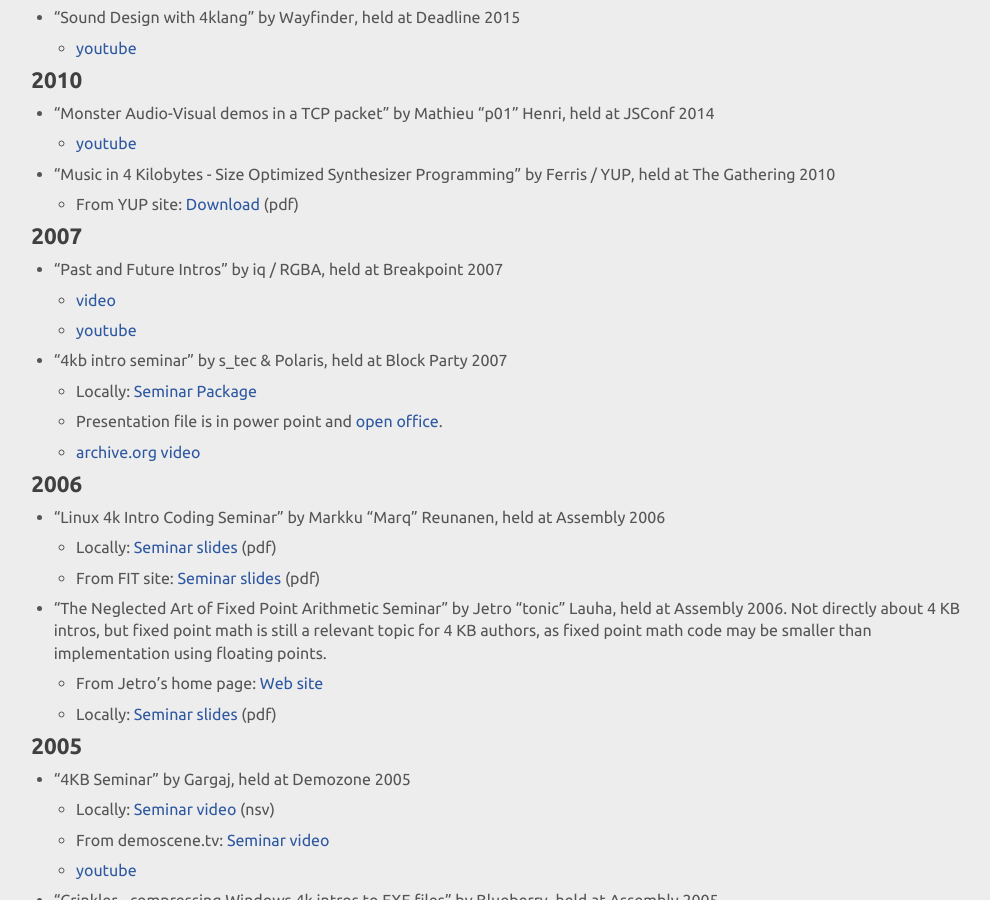
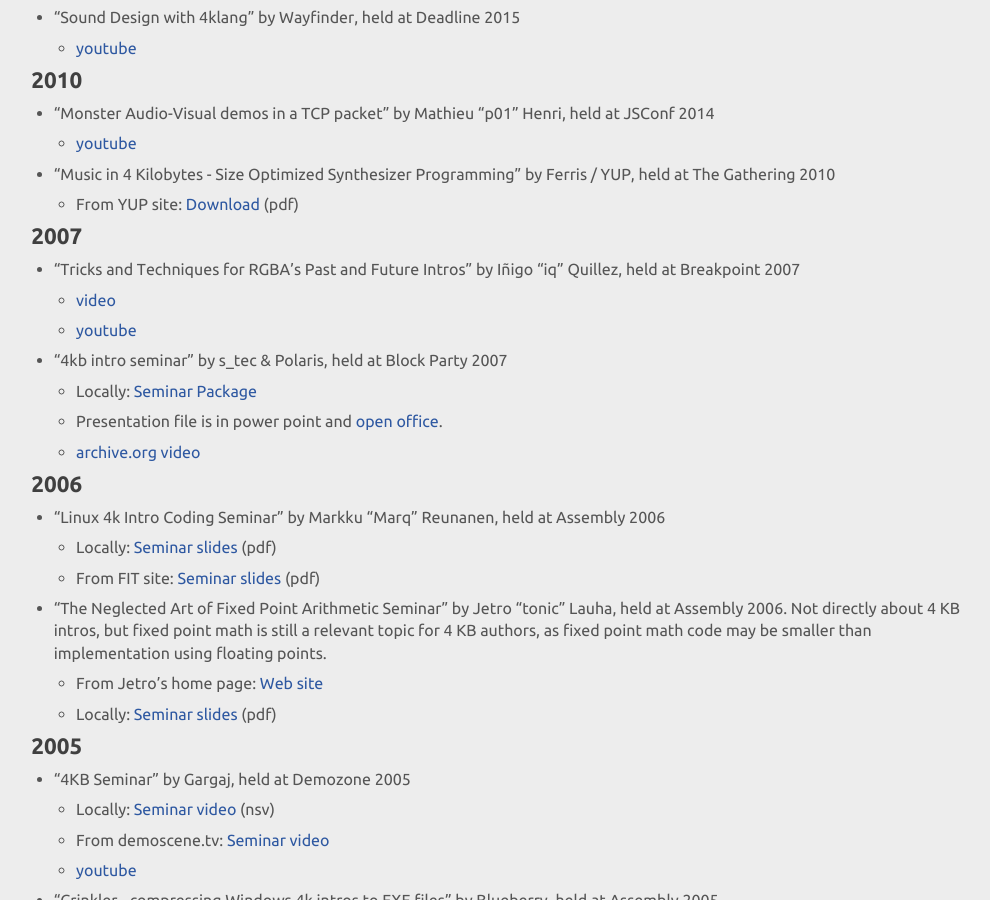
Before and after one commit to in4k/in4k.github.io, a Jekyll site: the page built from wiki/seminars.markdown, in a window 1280 px wide and 900 px high, scrolled down 403 px. Shown: the whole window, without its empty margins (138-1128 px from the left). Built offline with Jekyll 4.4.1, drawn with Linux system fonts in a browser that asks for light colours.

Commit message:
Update seminars.markdown

```diff
--- a/wiki/seminars.markdown
+++ b/wiki/seminars.markdown
@@ -26,7 +26,7 @@
     * From YUP site: [Download](ftp://ftp.untergrund.net/users/thygrion/sosp.zip) (pdf)
 
 ## 2007
-* "Past and Future Intros" by iq / RGBA, held at Breakpoint 2007
+* "Tricks and Techniques for RGBA's Past and Future Intros" by Iñigo "iq" Quillez, held at Breakpoint 2007
     * [video](ftp://ftp.untergrund.net/users/breakpoint/2007/Seminars/BP07_Seminar_Iq_Rgba'sPastAndFutureIntros_XViD.avi)
     * [youtube](https://youtu.be/EQ1OpEsZAN0)
 * "4kb intro seminar" by s_tec & Polaris, held at Block Party 2007
```
